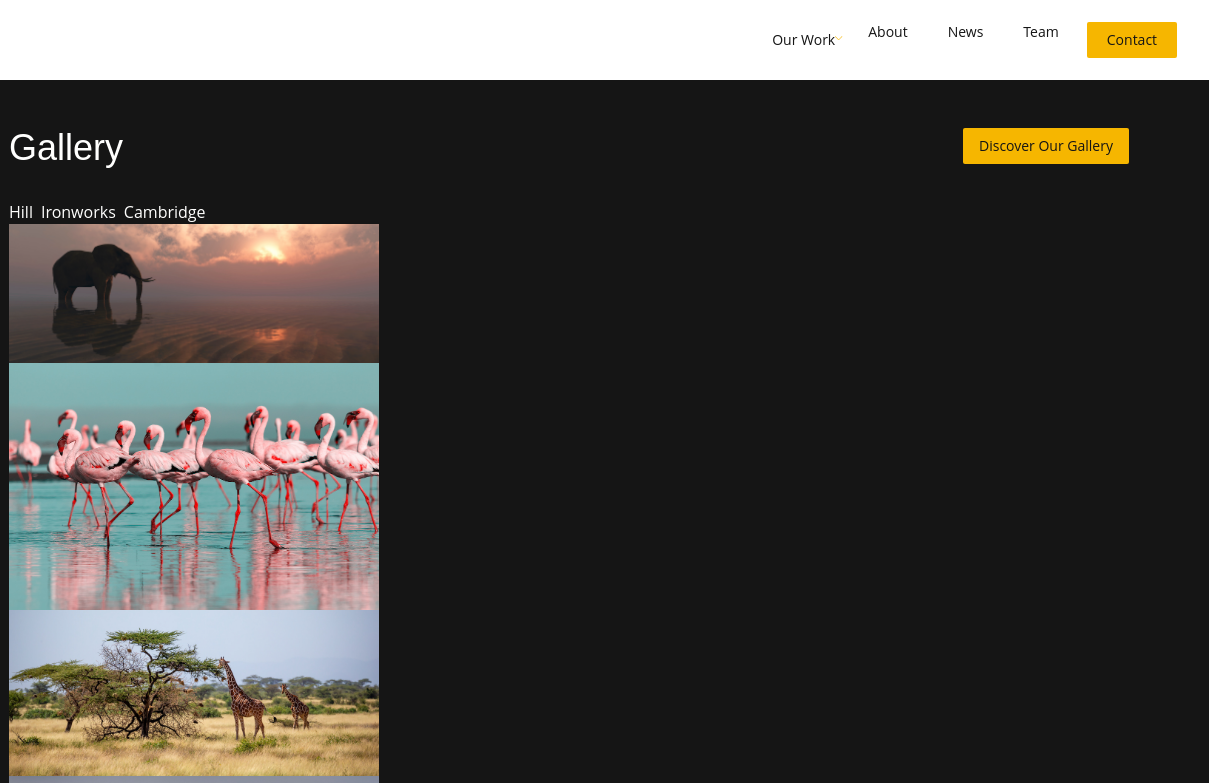
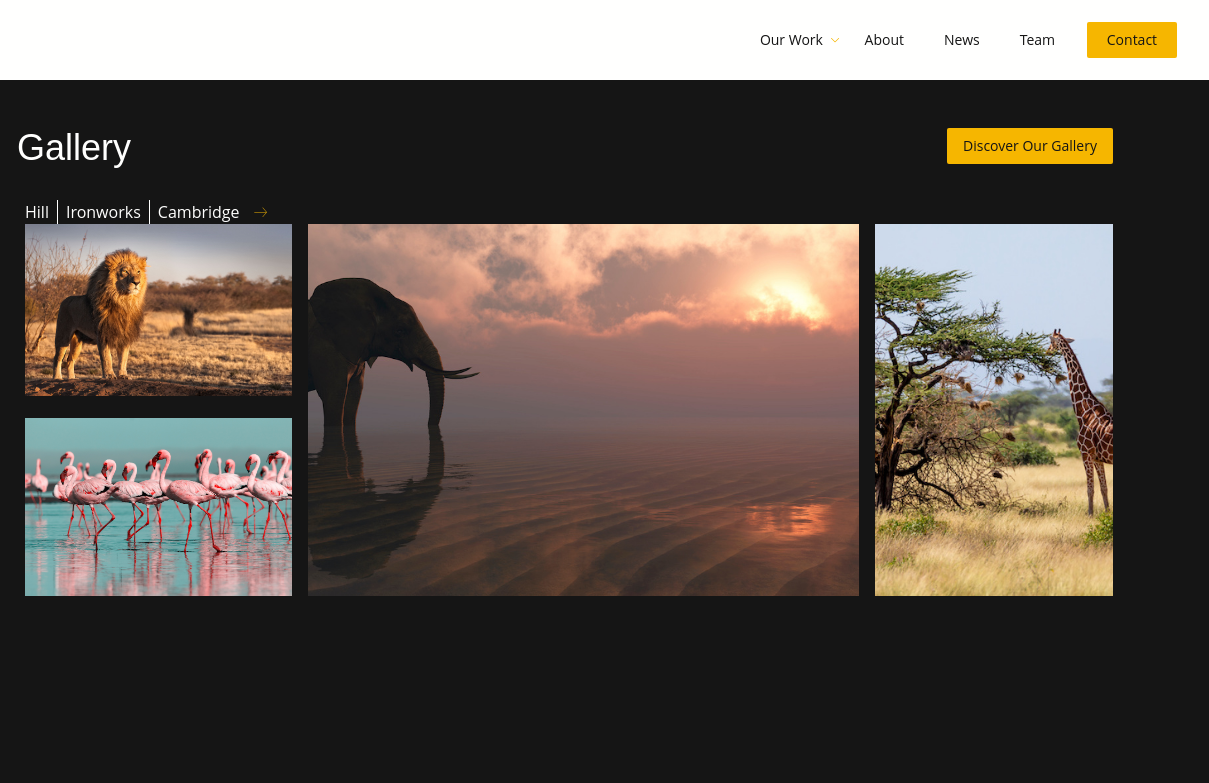
Before and after one commit to OlhaBaturina/gallery_tailwindcss_test, a website: page index.html in a window 1280 px wide. Shown: the top 783 px of the page, 71-1280 px from the left. Drawn offline with nearby package versions, Linux system fonts and the light colour scheme; files that its build step writes are made by us from their sources.

Commit message:
Add gallery grid

```diff
--- a/index.html
+++ b/index.html
@@ -7,10 +7,10 @@
     <link href="/dist/output.css" rel="stylesheet">
     <title>Document</title>
 </head>
-<body class="text-primary font-body">
-    <header class="text-sm ">
+<body class="bg-primary text-primary font-body">
+    <header class="text-sm bg-textWhite">
         <div class="flex justify-between items-center px-s space-x-1 h-xl">
-          <div class="inline-flex max-h-min">
+          <div class="inline-block max-h-min">
             <a
               href="/"
               aria-label="Path of Homepage"
@@ -24,23 +24,25 @@
           </div>
 
 
-          <nav class="inline-flex">
+          <nav class="block">
             <!--Logo-->
 
             <ul class="inline-flex flex-row space-x-4 space-x-reverse " >
               <!-- could be popup -->
 
-              <li class="inline-flex items-center px-3 "
->
+              <li class="items-center px-3 py-s cursor-pointer
+                 hover:text-accent duration-200"
+              >
                 Our Work
-                <div class="inline-block mb-1">
-                  <svg class="fill-accent" width="9px" height="10px" >
+                <div class="inline-block ml-1">
+                  <svg class="fill-accent" width="10px" height="10px" >
                     <use href="./assets/vector.svg#ArrowDown"></use>
                   </svg>
                 </div>
               </li>
 
-              <li >
+              <li class="py-s cursor-pointer
+               hover:text-accent duration-200">
                 <a
                   href="#"
                   aria-label="link to the page about the Project"
@@ -50,17 +52,19 @@
                 </a>
               </li>
 
-              <li >
+              <li class="py-s cursor-pointer
+               hover:text-accent duration-200">
                 <a
                   href="#"
                   aria-label="link to the new's page"
-                  class="px-3"
+                  class="px-3 "
                 >
                   News
                 </a>
               </li>
 
-              <li >
+              <li class="py-s cursor-pointer
+              hover:text-accent duration-200">
                 <a
                   href="#"
                   aria-label="link to the page about the Team"
@@ -72,7 +76,9 @@
             </ul>
             <button
               type="button"
-              class=" bg-accent hover:bg-accentHover focus:bg-accentHover
+              class=" bg-accent
+                hover:scale-95 duration-500
+              hover:bg-accentHover focus:bg-accentHover
                 focus:outline-none text-sm px-5 py-2 text-center rounded-sm
                 inline-flex ">
               Contact
@@ -103,68 +109,63 @@
         </div>
       </header>
 
-      <main  class="bg-primary text-textWhite ">
-        <section class="flex justify-between pt-m pr-xl">
+      <main  class=" text-textWhite">
+        <section class="flex justify-between pt-m pr-2xl">
           <!-- for desktop -->
           <div class="flex items-start">
-            <div class="bg-accent h-px w-l rounded-r-lg mr-4"></div>
+            <div class="bg-accent h-px w-l rounded-r-lg mr-6"></div>
             <h1 class="inline-block text-4xl font-title text-left">Gallery</h1>
           </div>
 
           <div
-              class=" bg-accent text-primary hover:bg-accentHover focus:bg-accentHover
-                focus:outline-none text-sm rounded-sm h-min">
+              class=" bg-accent text-primary focus:outline-none text-sm rounded-sm h-min
+                hover:scale-95 duration-500 hover:bg-accentHover focus:bg-accentHover">
                 <a href="#" class="block py-2 px-4 text-center">
                   Discover Our Gallery
                 </a>
 
             </div>
         </section>
+        <section class="px-2xl">
+          <div class="flex justify-start items-center pt-s pr-xl">
+            <ul class="inline-flex divide-x">
+              <li class="pr-2">Hill</li>
+              <li class="px-2">Ironworks</li>
+              <li class="px-2">Cambridge</li>
+            </ul>
+              <a href="#" class="block p-1 hover:scale-150 duration-500">
+                <svg class="fill-accent h-3 w-5">
+                  <use href="./assets/vector.svg#ArrowLeft"></use>
+                </svg>
+              </a>
+            </div>
+
         <!-- Gallery -->
-        <section class="px-xl">
-          <div class="flex justify-between pt-s pr-xl">
-            <ul class="inline-flex">
-              <li class="pr-2">Hill</li>
-              <li class="pr-2">Ironworks</li>
-              <li class="pr-2">Cambridge</li>
-            </ul>
-          </div>
-          <ul>
-            <li >
-              <picture>
+          <ul class="grid overflow-hidden grid-cols-10 grid-rows-2 gap-4">
+            <li class="box row-start-1 row-end-1 col-start-1 col-span-3">
                 <img
+                  src="./assets/lion.jpeg "
+                  alt="lion"
+                />
+            </li>
+            <li class="box row-start-2 row-end-2 col-start-1 col-span-3">
+                <img
+                  src="./assets/flamingo.jpeg"
+                  alt="flamingo"
+                />
+            </li>
+            <li class="box row-start-1 row-span-2 col-start-4 col-end-10">
+                <img class="h-full object-cover"
                   src="./assets/elephant.jpeg"
-                  width="370"
+
                   alt="elephant"
                 />
-              </picture>
             </li>
-            <li >
-              <picture>
-                <img
-                  src="./assets/flamingo.jpeg"
-                  width="370"
-                  alt="flamingo"
-                />
-              </picture>
-            </li>
-            <li >
-              <picture>
-                <img
+            <li class="box row-start-1 row-span-2 col-start-10 col-span-11">
+                <img class="h-full object-cover"
                   src="./assets/giraffe.jpeg"
-                  width="370"
                   alt="giraffe"
                 />
-              </picture>
-            </li>
-            <li >
-              <picture>
-                <img
-                  src="./assets/lion.jpeg"
-                  width="370"
-                  alt="lion"
-                />
-              </picture>
             </li>
           </ul>
         </section>
--- a/tailwind.config.js
+++ b/tailwind.config.js
@@ -9,7 +9,7 @@ module.exports = {
     colors: {
       primary: '#151515',
       accent: '#F6B600',
-      accentHover: '#F9CA49',
+      accentHover: '#CFA226',
       textWhite: '#FFFFFE'
 
     },
@@ -20,16 +20,21 @@ module.exports = {
     extend: {
       // задати значення
       spacing: {
+        'xs': '32px',
         's': '2rem',
         'm': '3rem',
         'l': '4rem',
         'xl': '5rem',
-        '9xl': '128rem',
+        '2xl': '6rem',
+        '3xl': '7rem',
+
       },
       borderRadius: {
         '4xl': '2rem',
       }
     },
   },
-  plugins: [],
+  plugins: [
+
+  ],
 }
```
